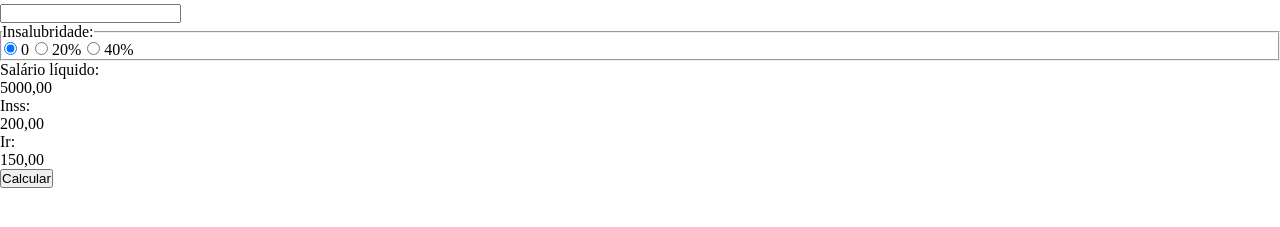
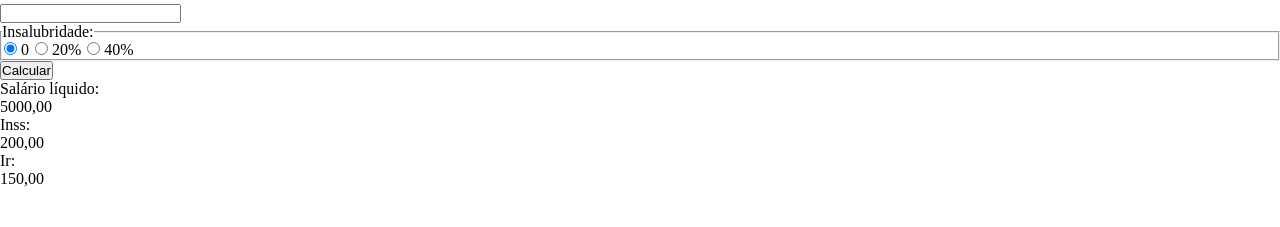
Before and after one commit to Gabriel-Ceza/salary-control, a plain HTML site: page index.html in a window 1280 px wide. Shown: the part 51-278 px from the top of the page. Drawn offline with Linux system fonts and the light colour scheme.

Commit message:
arrumando form

```diff
--- a/index.html
+++ b/index.html
@@ -11,10 +11,11 @@
         <h1 id="title">Calculadora de salário</h1>
     </header>
     <main>
+      <form id="salary-form" action="/">
         <section>
           <label>
             <span>Salário bruto</span>
-            <input type="number" id="gross-salary" min="0">
+            <input type="number" id="gross-salary" min="0" required>
           </label>
 
           <fieldset id="insalubrity-label">
@@ -36,6 +37,9 @@
             </label>
           </fieldset>
         </section>
+        <button type="submit" id="calculate">Calcular</button>
+
+      </form>
 
         <section>
           <label>
@@ -53,7 +57,6 @@
             <p id="show-ir">150,00</p>
           </label>
         </section>
-        <button id="calculate">Calcular</button>
       </main>
 
     <script src="scripts/script.js"></script>
```
